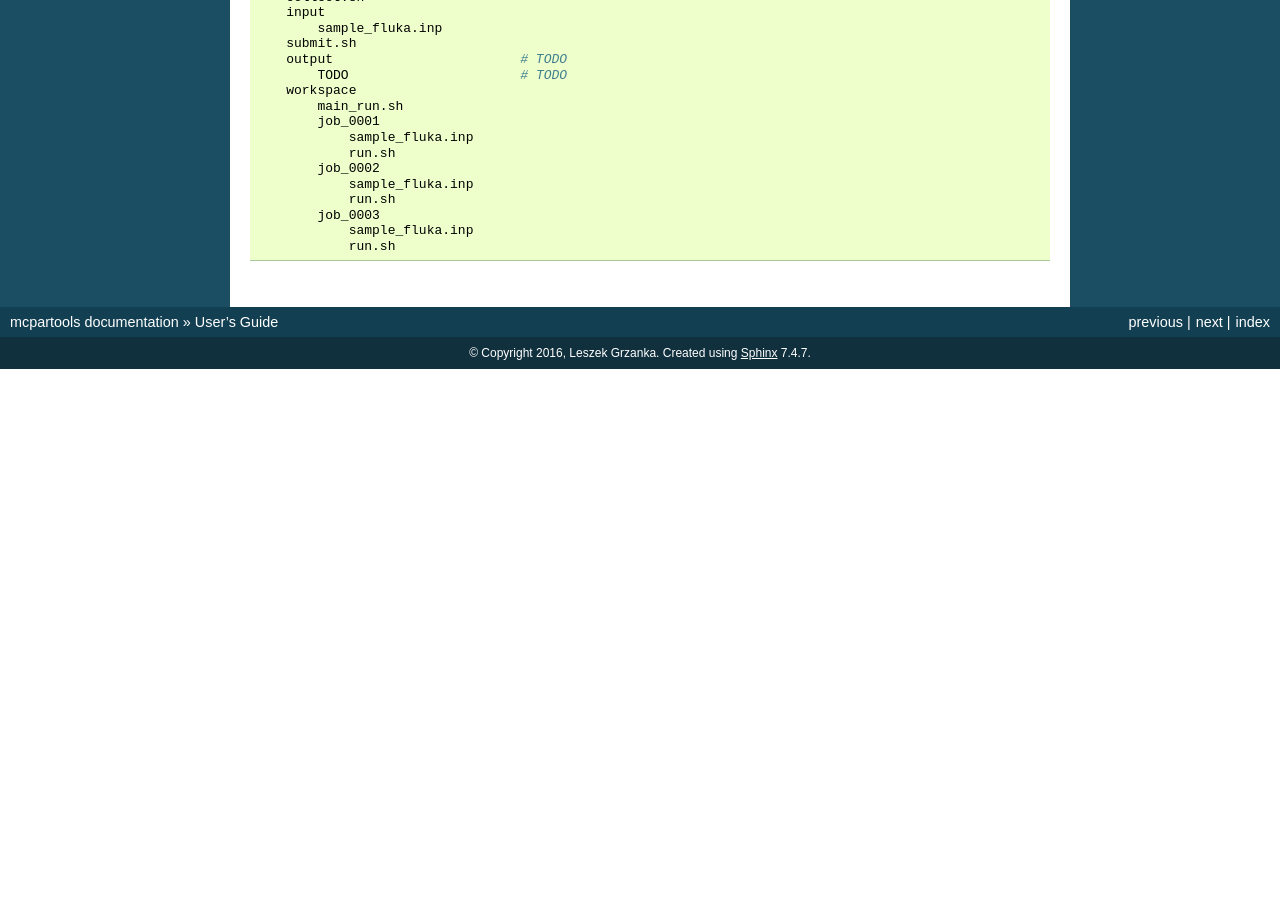
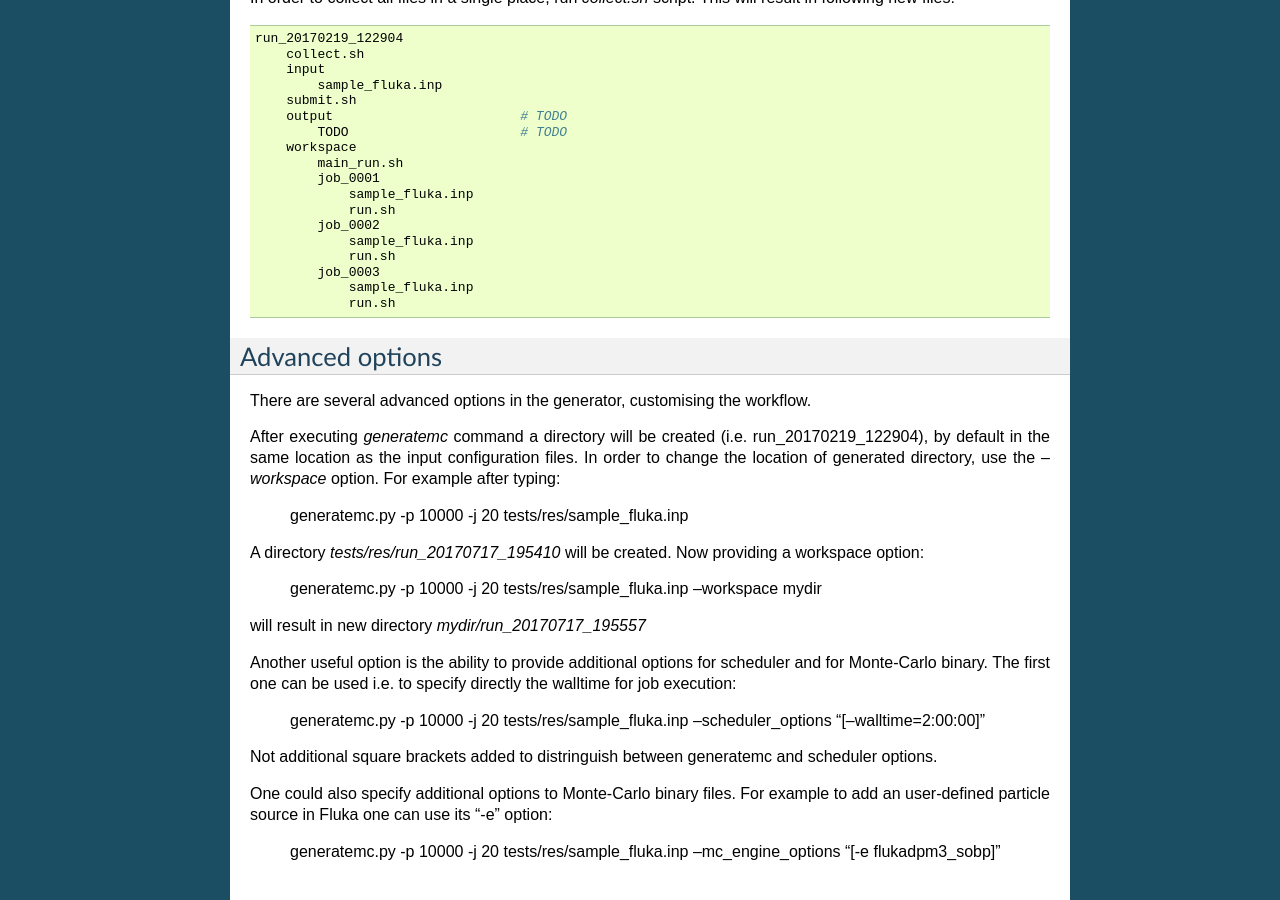
Before and after one commit to DataMedSci/mcpartools, a Sphinx documentation site: the page built from docs/user_guide.rst, in a window 1280 px wide and 900 px high, scrolled down 857 px. Built offline with Sphinx 7.4.7, drawn with Linux system fonts in a browser that asks for light colours; before the commit the page ends 1226 px from its top, so only the background shows below that; some of the changed text lies outside the part shown.

Commit message:
external files and extended doc

```diff
--- a/docs/user_guide.rst
+++ b/docs/user_guide.rst
@@ -7,6 +7,9 @@
 
 User's Guide
 ============
+
+Directory layout and basic workflow
+-----------------------------------
 
 **generatemc** will create following directory structure for each run::
 
@@ -73,3 +76,35 @@ run `collect.sh` script. This will result in following new files::
             job_0003
                 sample_fluka.inp
                 run.sh
+
+Advanced options
+----------------
+
+There are several advanced options in the generator, customising the workflow.
+
+After executing `generatemc` command a directory will be created (i.e. run_20170219_122904), by default
+in the same location as the input configuration files. In order to change the location of generated directory,
+use the `--workspace` option. For example after typing:
+
+   generatemc.py -p 10000 -j 20 tests/res/sample_fluka.inp
+
+A directory `tests/res/run_20170717_195410` will be created. Now providing a workspace option:
+
+   generatemc.py -p 10000 -j 20 tests/res/sample_fluka.inp --workspace mydir
+
+will result in new directory `mydir/run_20170717_195557`
+
+
+
+Another useful option is the ability to provide additional options for scheduler and for Monte-Carlo binary.
+The first one can be used i.e. to specify directly the walltime for job execution:
+
+   generatemc.py -p 10000 -j 20 tests/res/sample_fluka.inp --scheduler_options "[--walltime=2:00:00]"
+
+Not additional square brackets added to distringuish between generatemc and scheduler options.
+
+
+One could also specify additional options to Monte-Carlo binary files. For example to add an user-defined
+particle source in Fluka one can use its "-e" option:
+
+   generatemc.py -p 10000 -j 20 tests/res/sample_fluka.inp --mc_engine_options "[-e flukadpm3_sobp]"
```
Also changed, not shown: 2 other files.
